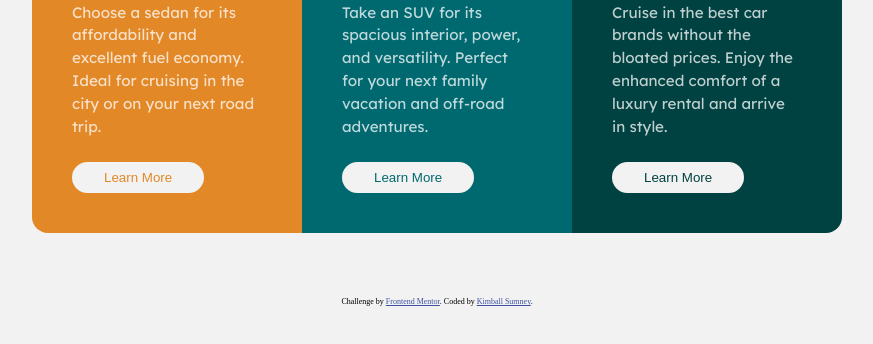
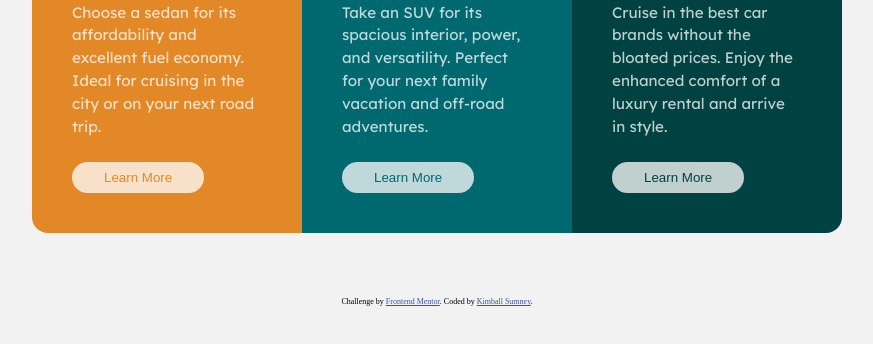
Before and after one commit to ks5ks/3-Column-Preview-Card, a plain HTML site: page index.html in a window 1280 px wide. Shown: the part 344-688 px from the top of the page, without its empty margins (203-1076 px from the left). Drawn offline with Linux system fonts and the light colour scheme.

Commit message:
corrected button background color

```diff
--- a/style.css
+++ b/style.css
@@ -85,7 +85,8 @@ body {
   border: none;
   border-radius: 10rem 10rem 10rem 10rem;
   padding: 0.5rem 2rem 0.5rem 2rem;
-  background-color: var(--btn-color);
+  /* background-color: var(--btn-color); */
+  background-color: var(--text-color);
 }
 
 .btn-learn:hover {
```
Also changed, not shown: 1 other file.
